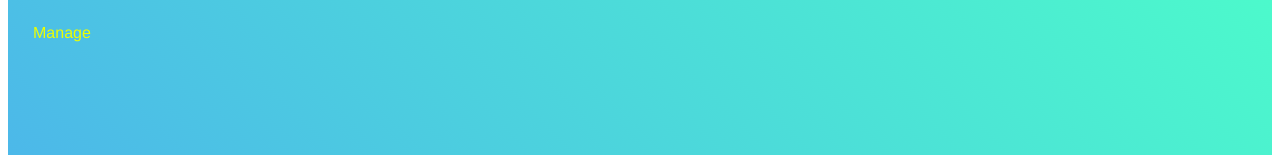
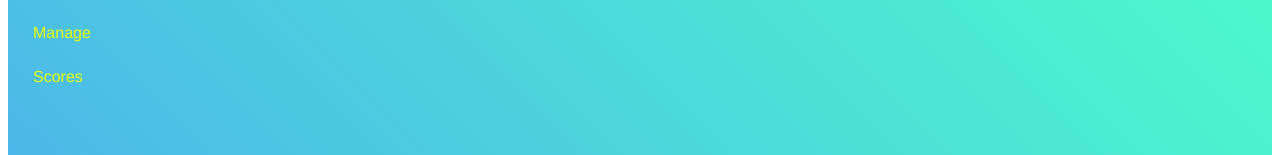
Before and after one commit to jack-bliss/yomi-gg, a React app: page /admin in a window 1280 px wide. Shown: the part 129-284 px from the top of the page. Built offline with nearby package versions, Linux system fonts and the light colour scheme; the HTML template or start-up script is replaced by a standard one.

Commit message:
added empty 'scores' tab on admin and tweaked bet endpoint ordering

```diff
--- a/src/client/pages/admin/admin.tsx
+++ b/src/client/pages/admin/admin.tsx
@@ -5,6 +5,7 @@ import { SubTitle } from '../../components/sub-title';
 import { LinkStyling } from '../../components/a';
 import { ImportTournamentForm } from './tabs/import-tournament-form';
 import { ManageTournaments } from './tabs/manage-tournaments/manage-tournaments';
+import { MemberScores } from './tabs/member-scores/member-scores';
 
 const AdminRoot = styled.div`
   display: grid;
@@ -35,8 +36,6 @@ const TabOutLet = styled.div`
   grid-area: outlet;
 `;
 
-
-
 const AdminTabs = [
   {
     tabSlug: 'import',
@@ -47,6 +46,11 @@ const AdminTabs = [
     tabSlug: 'manage',
     component: ManageTournaments,
     tabName: 'Manage',
+  },
+  {
+    tabSlug: 'scores',
+    component: MemberScores,
+    tabName: 'Scores',
   }
 ]
 
--- /dev/null
+++ b/src/client/pages/admin/tabs/member-scores/member-scores.tsx
@@ -0,0 +1,10 @@
+import * as React from 'react';
+import styled from 'styled-components';
+
+const MemberScoresWrapper = styled.div``;
+
+export const MemberScores = () => {
+  return <MemberScoresWrapper>
+
+  </MemberScoresWrapper>;
+}
--- a/src/endpoints/bet.endpoint.ts
+++ b/src/endpoints/bet.endpoint.ts
@@ -101,7 +101,7 @@ export class BetEndpoint {
   getMyMatchBets(
     @ContextRequest { pool, session, res }: RequestExtended,
     @QueryParam('order') order: (keyof MatchBet) = 'date',
-    @QueryParam('direction') direction: 'ASC' | 'DESC' = 'ASC',
+    @QueryParam('direction') direction: 'ASC' | 'DESC' = 'DESC',
   ): Promise<MatchBetExpanded[]> {
 
     if (direction !== 'ASC' && direction !== 'DESC') {
```
Also changed, not shown: src/client/components/member.tsx (added, +13 -0 lines).
